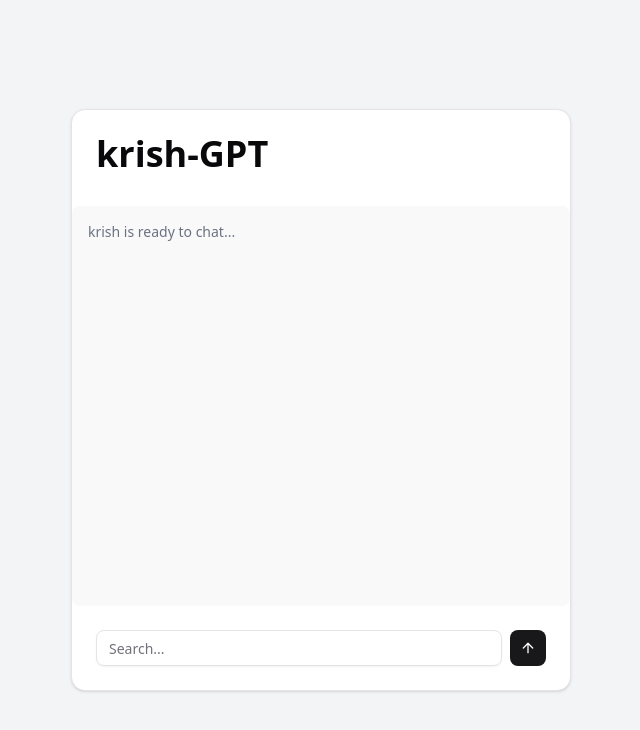
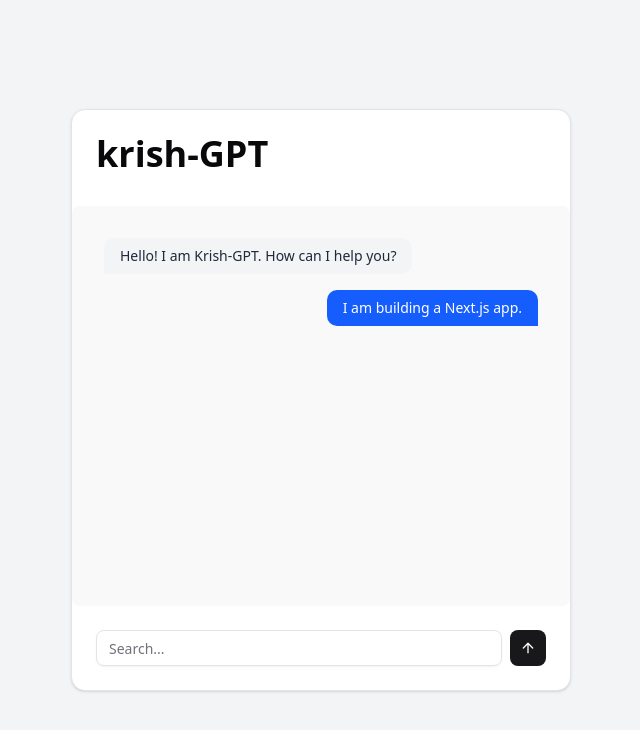
Before and after one commit to kr1shnac/krish-GPT, a Next.js app: page / in a window 1280 px wide. Shown: the top 730 px of the page, without its empty margins (319-959 px from the left). Built offline with nearby package versions, Linux system fonts and the light colour scheme.

Commit message:
feat: create reusable chat message bubble component

```diff
--- a/src/components/ChatMessage.tsx
+++ b/src/components/ChatMessage.tsx
@@ -15,7 +15,9 @@
       <div
         className={`px-4 py-2 rounded-lg max-w-[80%] text-sm ${
           isUser
-            ? "bg-blue-600 text-white rounded-br-none"
+            ? //     ? "bg-indigo-700 text-indigo-50 rounded-br-none"
+              //     : "bg-indigo-50 text-indigo-900 rounded-bl-none"
+              "bg-blue-600 text-white rounded-br-none"
             : "bg-gray-100 text-gray-800 rounded-bl-none"
         }`}
       >
--- a/src/components/ChatWindow.tsx
+++ b/src/components/ChatWindow.tsx
@@ -10,6 +10,7 @@
   CardTitle,
   Card,
 } from "@/components/ui/card";
+import { ChatMessage } from "./ChatMessage";
 
 export function ChatWindow() {
   return (
@@ -21,7 +22,14 @@
           </CardTitle>
         </CardHeader>
         <CardContent className="h-[400px] bg-muted/50 p-4 rounded-md">
-          <div className="text-sm text-gray-500">krish is ready to chat...</div>
+          {/* <div className="text-sm text-gray-500">krish is ready to chat...</div> */}
+          <div className="flex flex-col p-4">
+            <ChatMessage
+              role="ai"
+              content="Hello! I am Krish-GPT. How can I help you?"
+            />
+            <ChatMessage role="user" content="I am building a Next.js app." />
+          </div>
         </CardContent>
         <CardFooter className="flex gap-2">
           <Input type="search" placeholder="Search..." />
```
